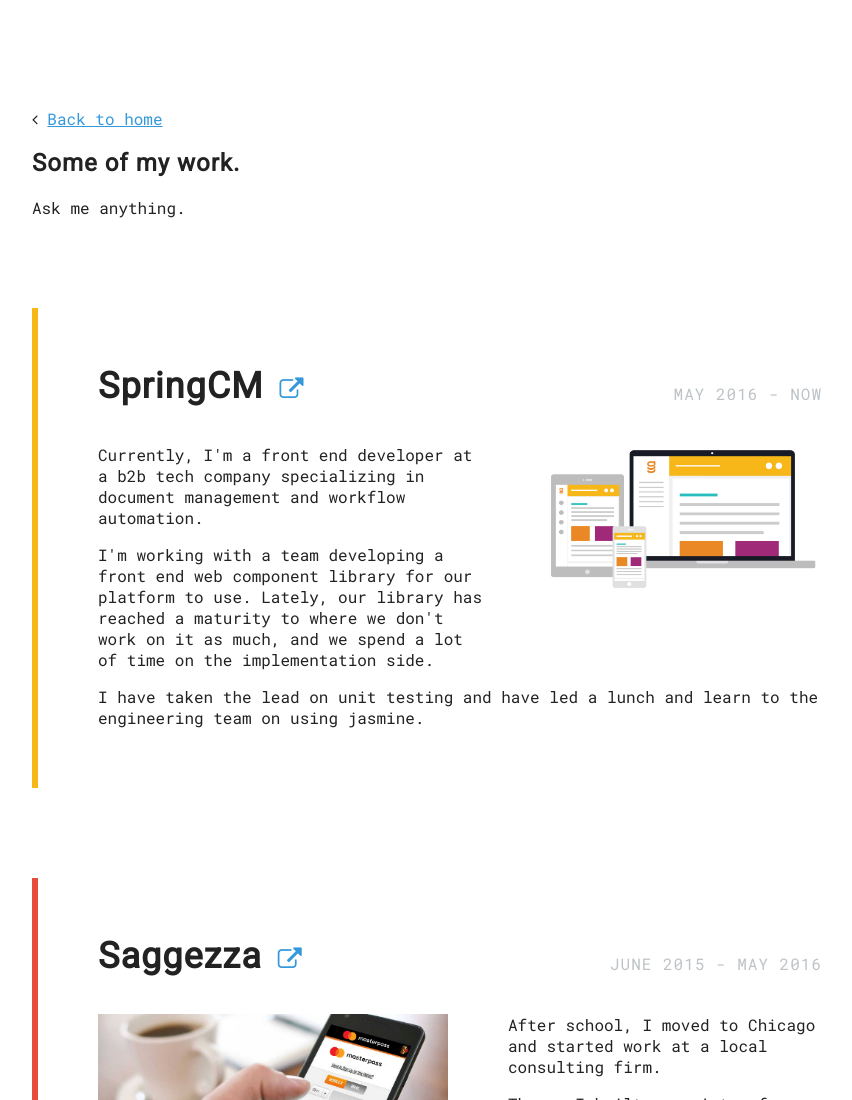
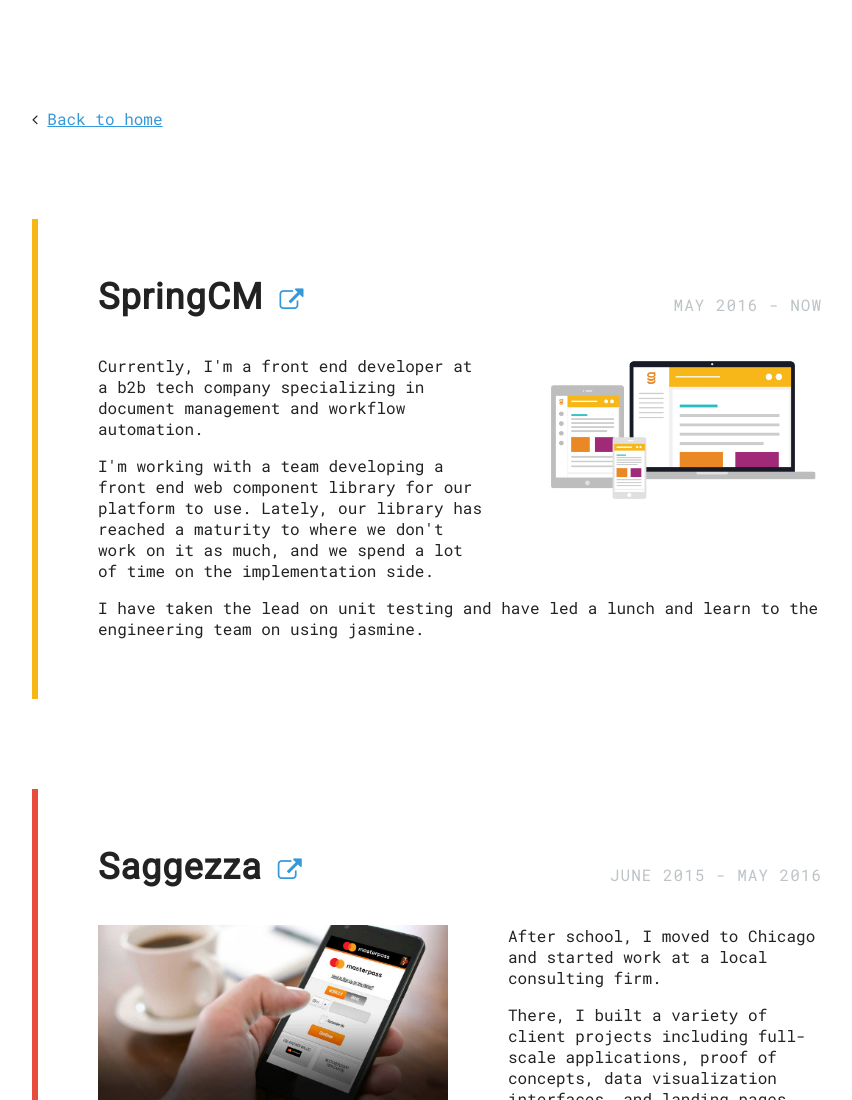
Before and after one commit to carlcodes/me, a plain HTML site: page work.html in a window 1280 px wide. Shown: the top 1100 px of the page, without its empty margins (183-1035 px from the left). Drawn offline with Linux system fonts and the light colour scheme.

Commit message:
rm heading from work

```diff
--- a/work.html
+++ b/work.html
@@ -13,8 +13,6 @@
 
 	<div class="content">
 		<nav><i class="fa fa-angle-left" aria-hidden="true"></i> <a href="/">Back to home</a></nav>
-		<h2>Some of my work.</h2>
-		<p>Ask me anything.</p>
 
 		<section class="spring">
 			<header>
```
